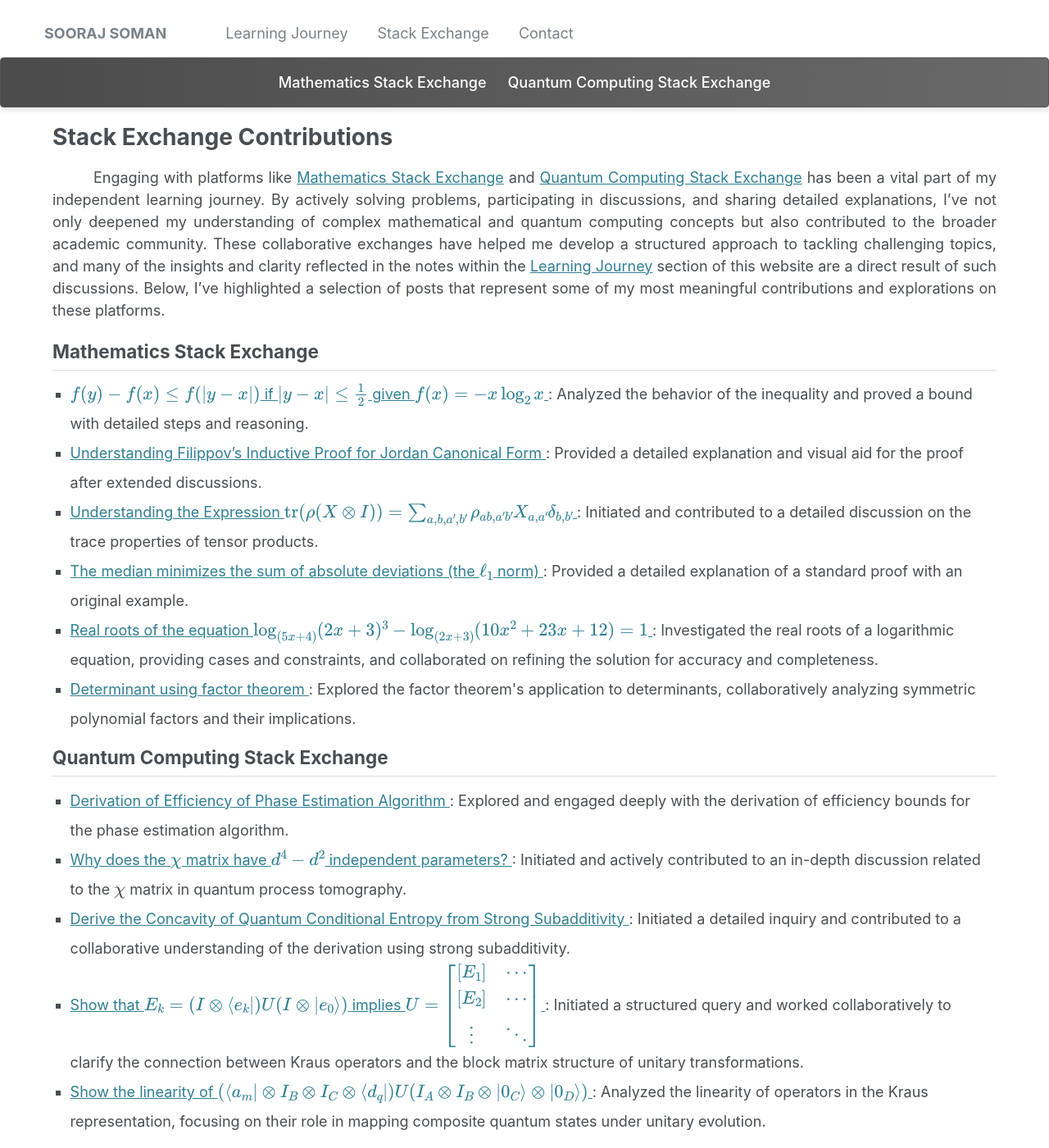
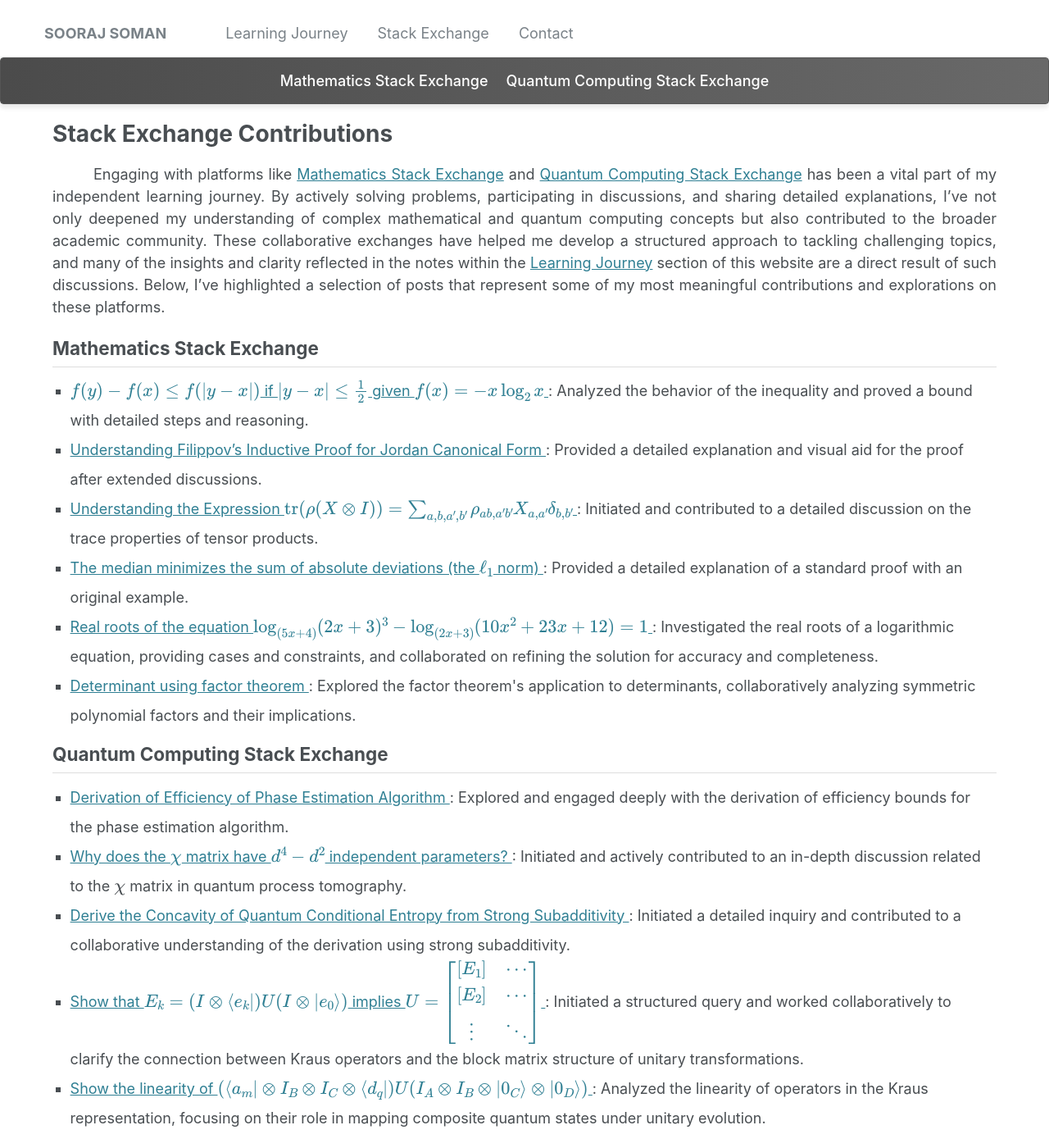
Before and after one commit to soorajss1729/soorajss1729.github.io, a Jekyll site: the page built from _stac/stac.md, in a window 1280 px wide and 1400 px high. Shown: the whole window at 82% size. Built offline with Jekyll 4.4.1, drawn with Linux system fonts in a browser that asks for light colours.

Commit message:
Update main.scss

```diff
--- a/assets/css/main.scss
+++ b/assets/css/main.scss
@@ -98,7 +98,7 @@
   color: #ffffff; /* White text */
   text-decoration: none;
   font-size: 1rem;
-  padding: 8px 8px;
+  padding: 6px 6px;
   white-space: nowrap; /* Prevent text wrapping inside links */
   position: relative; /* For pseudo-element positioning */
   transition: color 0.3s ease; /* Smooth transition for text color */
@@ -110,7 +110,7 @@
   left: 0;
   bottom: 0;
   width: 0%; /* Start with no underline */
-  height: 2px; /* Thickness of the underline */
+  height: 3px; /* Thickness of the underline */
   background-color: #ffffff; /* Color of the underline */
   transition: width 0.3s ease; /* Smooth width expansion */
 }
```
